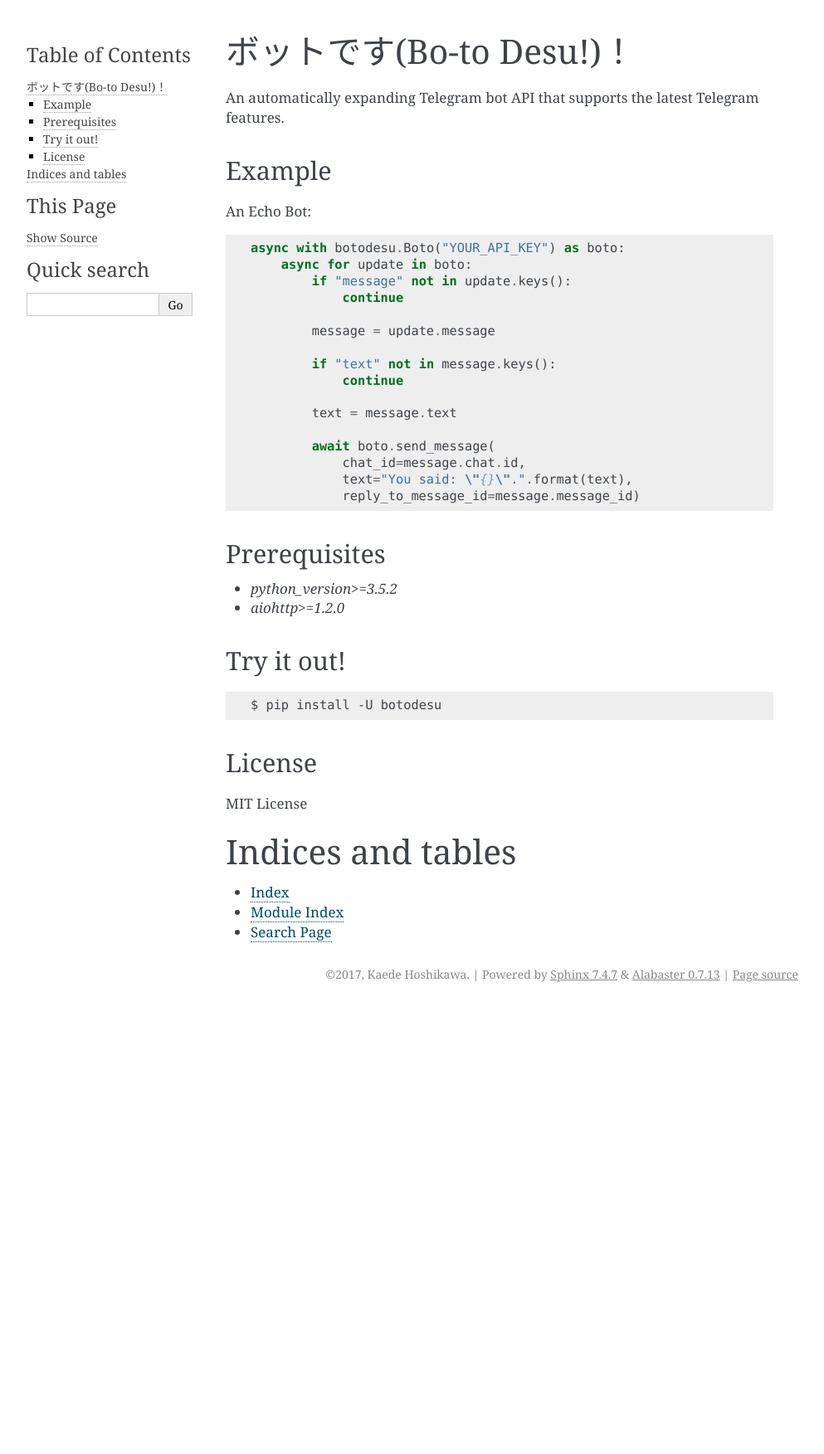
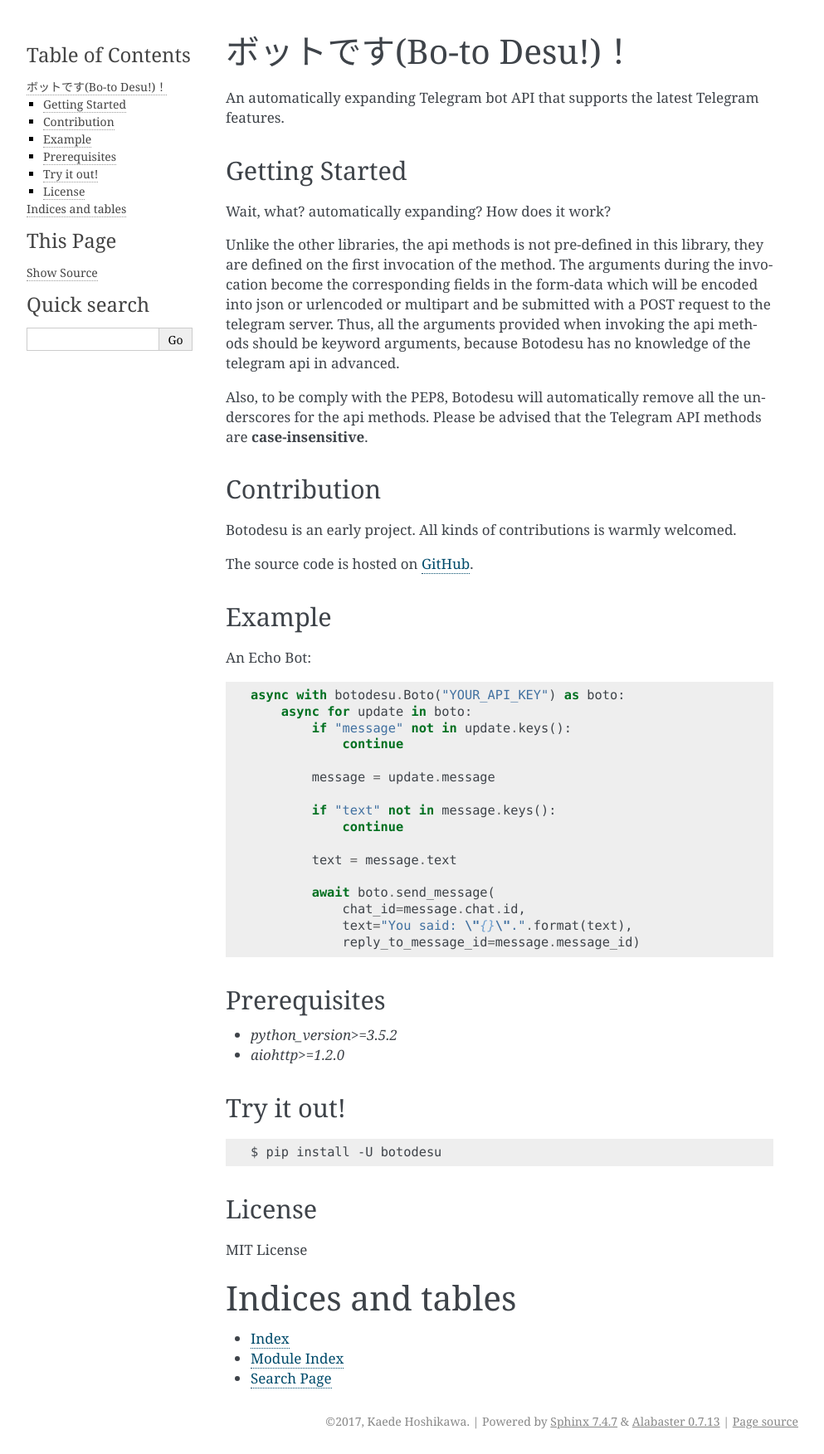
Before and after one commit to futursolo/botodesu, a Sphinx documentation site: the page built from docs/index.rst, in a window 1280 px wide. Shown: the whole page at 83% size, without its empty margins (148-1141 px from the left). Built offline with Sphinx 7.4.7, drawn with Linux system fonts in a browser that asks for light colours; before the commit the page ends 1214 px from its top, so only the background shows below that.

Commit message:
Update Documentation.

```diff
--- a/README.rst
+++ b/README.rst
@@ -1,6 +1,10 @@
 ボットです(Bo-to Desu!)！
 =======================
 An automatically expanding Telegram bot API that supports the latest Telegram features.
+
+Documentation
+-------------
+The documentation of Botodesu is on `Read the docs <https://botodesu.readthedocs.io>`_.
 
 Example
 -------
--- a/docs/index.rst
+++ b/docs/index.rst
@@ -6,6 +6,28 @@
 ボットです(Bo-to Desu!)！
 =========================
 An automatically expanding Telegram bot API that supports the latest Telegram features.
+
+Getting Started
+---------------
+Wait, what? automatically expanding? How does it work?
+
+Unlike the other libraries, the api methods is not pre-defined in this library,
+they are defined on the first invocation of the method.
+The arguments during the invocation become the corresponding fields in the
+form-data which will be encoded into json or urlencoded or multipart
+and be submitted with a POST request to the telegram server. Thus,
+all the arguments provided when invoking the api methods should be keyword arguments,
+because Botodesu has no knowledge of the telegram api in advanced.
+
+Also, to be comply with the PEP8, Botodesu will automatically remove all the
+underscores for the api methods.
+Please be advised that the Telegram API methods are **case-insensitive**.
+
+Contribution
+------------
+Botodesu is an early project. All kinds of contributions is warmly welcomed.
+
+The source code is hosted on `GitHub <https://github.com/futursolo/botodesu>`_.
 
 Example
 -------
```
